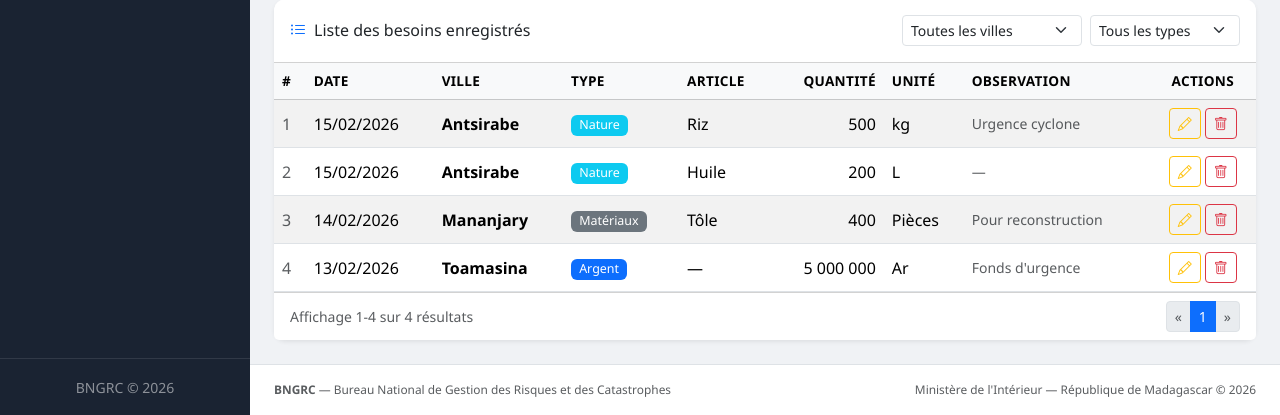
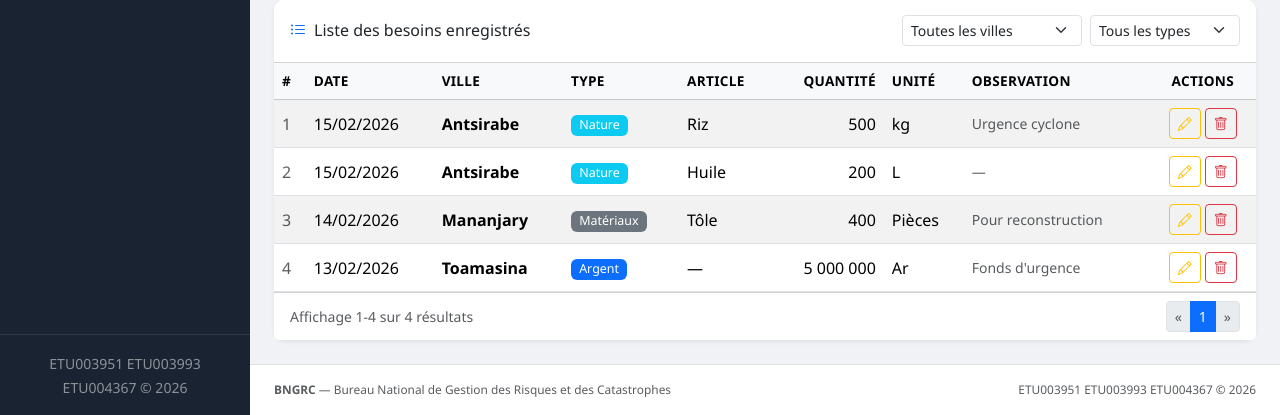
Before and after one commit to Conquerant2135/BNGRC, a PHP site: page /app/views/besoins.php in a window 1280 px wide. Shown: the part 709-1124 px from the top of the page. Run offline with PHP 8.4, Linux system fonts and the light colour scheme; some libraries are stand-ins or nearby versions.

Commit message:
template

```diff
--- a/app/views/layouts/base.php
+++ b/app/views/layouts/base.php
@@ -101,7 +101,7 @@ function isActive($path) {
 
       <!-- Sidebar footer -->
       <div class="sidebar-footer mt-auto p-3 text-center">
-        <small class="text-white-50">BNGRC &copy; <?= date('Y') ?></small>
+        <small class="text-white-50">ETU003951 ETU003993 ETU004367 &copy; <?= date('Y') ?></small>
       </div>
     </nav>
 
@@ -151,7 +151,7 @@ function isActive($path) {
             <strong>BNGRC</strong> — Bureau National de Gestion des Risques et des Catastrophes
           </span>
           <span>
-            Ministère de l'Intérieur — République de Madagascar &copy; <?= date('Y') ?>
+            ETU003951 ETU003993 ETU004367 &copy; <?= date('Y') ?>
           </span>
         </div>
       </footer>
```
